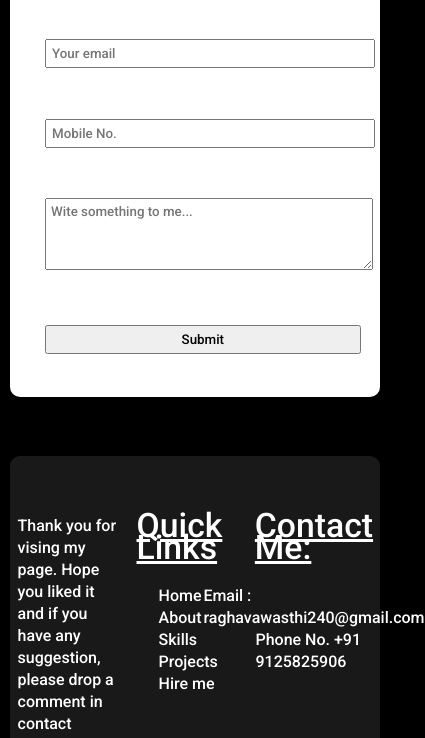
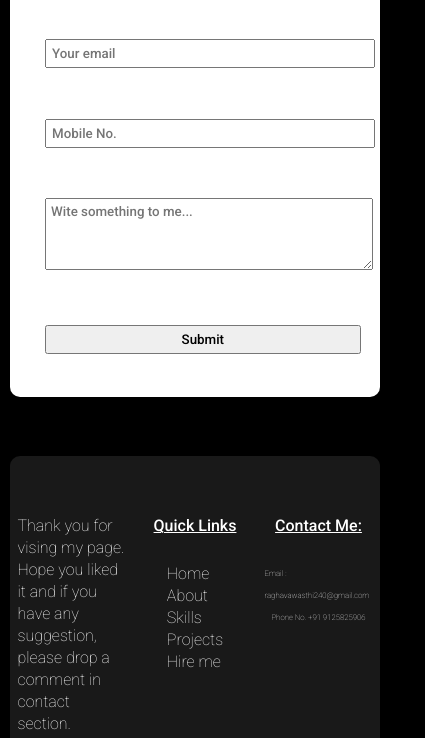
Before and after one commit to Team-CSI-Trainees/Raghav-Portfolio, a plain HTML site: page index.html in a window 390 px wide. Shown: the part 3093-3831 px from the top of the page, 425 px wide, since content can reach past the window. Drawn offline with Linux system fonts and the light colour scheme.

Commit message:
navbar update

```diff
--- a/style.css
+++ b/style.css
@@ -389,8 +389,23 @@ body{
     margin-bottom: 3vh;
     text-decoration: underline;
 }
+#footertxt3{
+    display:flex;
+    flex-direction: column;
+    align-items: center;
+    width:30vw;
+    margin:7vh 2vw 3vh 2vw;
+}
 @media  screen and (max-width:680px){
+    .footer{
+       font-weight: 200;
+    }
+    .footertxt h5{
+        font-size: medium;
+    }
     #footertxt3{
-        font-size: 100;
+        font-size: 2vw;
     }
+
+
 }
```
